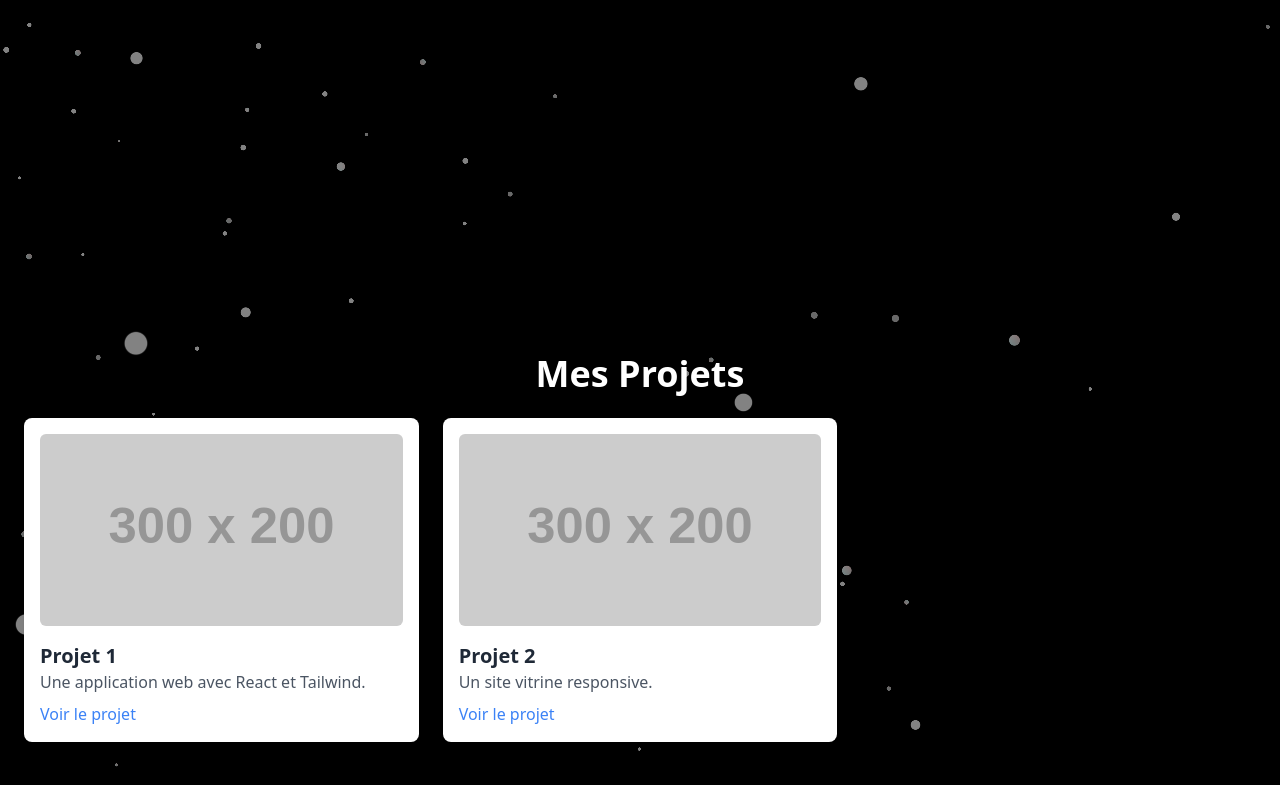
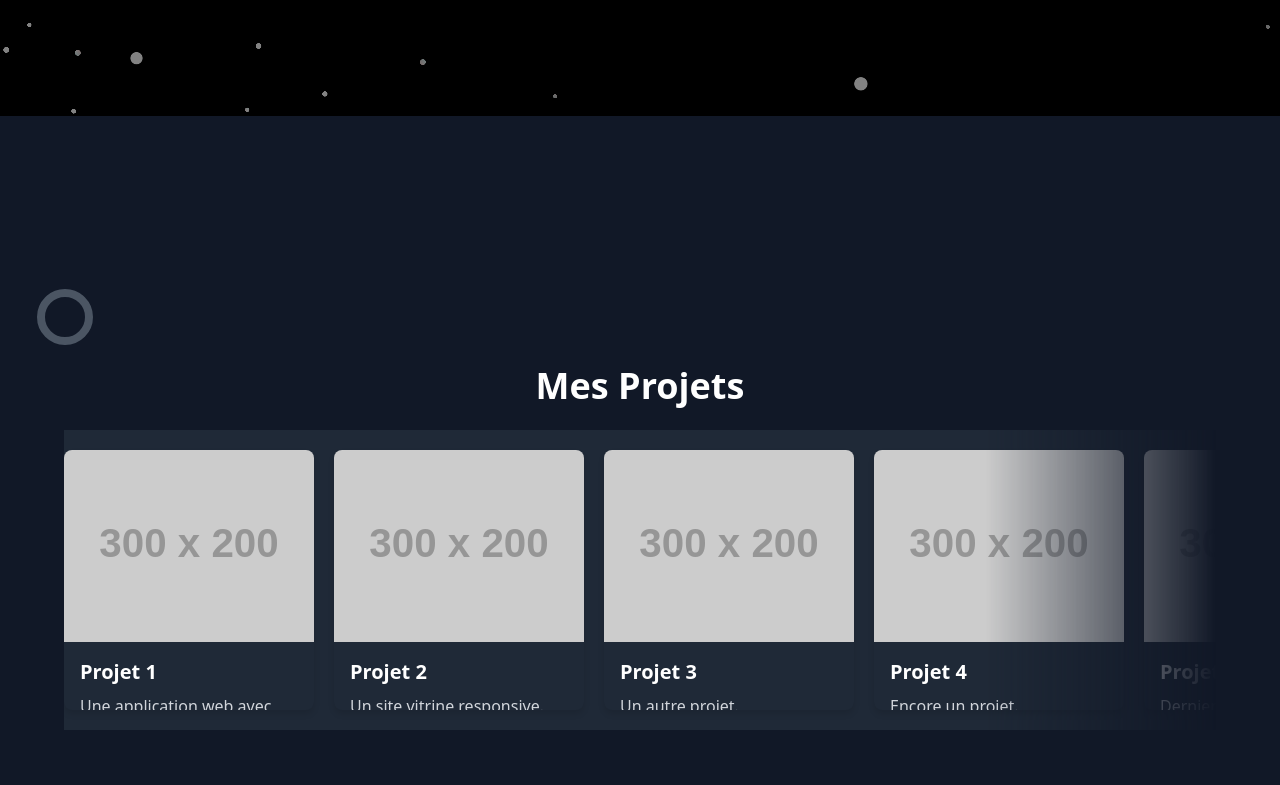
Before and after one commit to fetraandri/fetraportfoliopro, a React (Vite) app: page / in a window 1280 px wide. Shown: the part 1484-2269 px from the top of the page. Built offline with nearby package versions, Linux system fonts and the light colour scheme.

Commit message:
feat: add a style card for page project

```diff
--- a/src/components/ProjectCard.jsx
+++ b/src/components/ProjectCard.jsx
@@ -1,12 +1,30 @@
+// ProjectCard.jsx
+import { motion } from 'framer-motion';
+
 function ProjectCard({ title, description, link, image }) {
-    return (
-      <div className="bg-white p-4 rounded-lg shadow-md">
-        <img src={image} alt={title} className="w-full h-48 object-cover rounded-md mb-4" />
-        <h2 className="text-xl font-semibold text-gray-800">{title}</h2>
-        <p className="text-gray-600">{description}</p>
-        <a href={link} className="text-blue-500 hover:underline mt-2 inline-block">Voir le projet</a>
+  const cardVariants = {
+    hidden: { opacity: 0, scale: 0.9 },
+    visible: { opacity: 1, scale: 1, transition: { duration: 0.3 } }
+  };
+
+  return (
+    <motion.div
+      className="project-card"
+      variants={cardVariants}
+      initial="hidden"
+      whileInView="visible"
+      viewport={{ once: true }}
+    >
+      <img src={image} alt={title} className="w-full h-48 object-cover" />
+      <div className="p-4">
+        <h2 className="text-xl font-semibold text-white mb-2">{title}</h2>
+        <p className="text-gray-300 mb-3">{description}</p>
+        <a href={link} className="text-blue-500 hover:underline inline-block">
+          Voir le projet
+        </a>
       </div>
-    );
-  }
+    </motion.div>
+  );
+}
 
-  export default ProjectCard;
+export default ProjectCard;
--- a/src/data/projects.js
+++ b/src/data/projects.js
@@ -1,16 +1,8 @@
+// projects.js
 export const projects = [
-    {
-      id: 1,
-      title: "Projet 1",
-      description: "Une application web avec React et Tailwind.",
-      link: "https://example.com",
-      image: "https://via.placeholder.com/300x200",
-    },
-    {
-      id: 2,
-      title: "Projet 2",
-      description: "Un site vitrine responsive.",
-      link: "https://example.com",
-      image: "https://via.placeholder.com/300x200",
-    },
-  ];
+  { id: 1, title: "Projet 1", description: "Une application web avec React et Tailwind.", link: "https://example.com", image: "https://via.placeholder.com/300x200" },
+  { id: 2, title: "Projet 2", description: "Un site vitrine responsive.", link: "https://example.com", image: "https://via.placeholder.com/300x200" },
+  { id: 3, title: "Projet 3", description: "Un autre projet.", link: "https://example.com", image: "https://via.placeholder.com/300x200" },
+  { id: 4, title: "Projet 4", description: "Encore un projet.", link: "https://example.com", image: "https://via.placeholder.com/300x200" },
+  { id: 5, title: "Projet 5", description: "Dernier projet.", link: "https://example.com", image: "https://via.placeholder.com/300x200" },
+];
--- a/src/pages/Projects.jsx
+++ b/src/pages/Projects.jsx
@@ -1,26 +1,69 @@
-import { motion } from 'framer-motion';
+// projets.jsx
+"use client"
+import { motion, useMotionValue, useScroll, animate, useMotionValueEvent } from 'framer-motion';
 import ProjectCard from '../components/ProjectCard';
 import { projects } from '../data/projects';
+import { useRef } from 'react';
+import '../pages/styles/ProjectsScroll.css'
 
 const sectionVariants = {
   hidden: { opacity: 0, y: 50 },
   visible: { opacity: 1, y: 0, transition: { duration: 0.5 } },
 };
 
+function useScrollOverflowMask(scrollXProgress) {
+  const maskImage = useMotionValue(
+    `linear-gradient(90deg, #000, #000 0%, #000 80%, #0000)`
+  );
+
+  useMotionValueEvent(scrollXProgress, "change", (value) => {
+    if (value === 0) {
+      animate(maskImage, `linear-gradient(90deg, #000, #000 0%, #000 80%, #0000)`);
+    } else if (value === 1) {
+      animate(maskImage, `linear-gradient(90deg, #0000, #000 20%, #000 100%, #000)`);
+    } else if (scrollXProgress.getPrevious() === 0 || scrollXProgress.getPrevious() === 1) {
+      animate(maskImage, `linear-gradient(90deg, #0000, #000 20%, #000 80%, #0000)`);
+    }
+  });
+
+  return maskImage;
+}
+
 function Projects() {
+  const containerRef = useRef(null);
+  const { scrollXProgress } = useScroll({ container: containerRef });
+  const maskImage = useScrollOverflowMask(scrollXProgress);
+
   return (
     <motion.section
       id="projects"
-      className="min-h-screen flex items-center justify-center pt-16"
+      className="min-h-screen flex items-center justify-center pt-16 bg-gray-900"
       initial="hidden"
       whileInView="visible"
       viewport={{ once: true }}
       variants={sectionVariants}
     >
-      <div className="container mx-auto p-6 text-white">
+      <div className="container mx-auto p-6 text-white projects-container">
         <h1 className="text-4xl font-bold mb-6 text-center">Mes Projets</h1>
-        <div className="grid grid-cols-1 md:grid-cols-2 lg:grid-cols-3 gap-6">
-          {projects.map((project) => (
+
+        <svg className="projects-progress" width="80" height="80" viewBox="0 0 100 100">
+          <circle cx="50" cy="50" r="30" pathLength="1" className="bg" />
+          <motion.circle
+            cx="50"
+            cy="50"
+            r="30"
+            className="indicator"
+            style={{ pathLength: scrollXProgress }}
+          />
+        </svg>
+
+        <motion.div
+          ref={containerRef}
+          className="projects-list"
+          style={{ maskImage }}
+        >
+          {projects.length > 0 ? (
+            projects.map((project) => (
               <ProjectCard
                 key={project.id}
                 title={project.title}
@@ -28,8 +71,11 @@ function Projects() {
                 link={project.link}
                 image={project.image}
               />
-          ))}
-        </div>
+            ))
+          ) : (
+            <p className="text-white">Aucun projet à afficher</p>
+          )}
+        </motion.div>
       </div>
     </motion.section>
   );
--- /dev/null
+++ b/src/pages/styles/ProjectsScroll.css
@@ -0,0 +1,65 @@
+/* projects.css */
+.projects-container {
+    width: 100%;
+    max-width: 1200px;
+    position: relative;
+    margin: 0 auto;
+}
+
+.projects-progress {
+    position: absolute;
+    top: -65px;
+    left: -15px;
+    transform: rotate(-90deg);
+    width: 80px;
+    height: 80px;
+}
+
+.projects-progress circle {
+    stroke-dashoffset: 0;
+    stroke-width: 10%;
+    fill: none;
+}
+
+.projects-progress .bg {
+    stroke: #4b5563;
+}
+
+.projects-progress .indicator {
+    stroke: #3b82f6;
+}
+
+.projects-list {
+    display: flex;
+    flex-wrap: nowrap; /* Empêche le retour à la ligne */
+    height: 300px;
+    width: 100%; /* Largeur fixe pour le conteneur */
+    overflow-x: auto; /* Change à auto pour afficher la barre seulement si nécessaire */
+    overflow-y: hidden; /* Empêche le scroll vertical */
+    padding: 20px 0;
+    gap: 20px;
+    background: #1f2937;
+}
+
+.projects-list::-webkit-scrollbar {
+    height: 5px;
+    background: #ffffff33;
+    border-radius: 4px;
+}
+
+.projects-list::-webkit-scrollbar-thumb {
+    background: #3b82f6;
+    border-radius: 4px;
+}
+
+.projects-list::-webkit-scrollbar-corner {
+    background: #ffffff33;
+}
+
+.project-card {
+    flex: 0 0 250px; /* Largeur fixe, pas de rétrécissement */
+    background: #1f2937;
+    border-radius: 8px;
+    overflow: hidden;
+    box-shadow: 0 4px 6px rgba(0, 0, 0, 0.1);
+}
```
Lines whose indentation alone changed are shown as unchanged.
